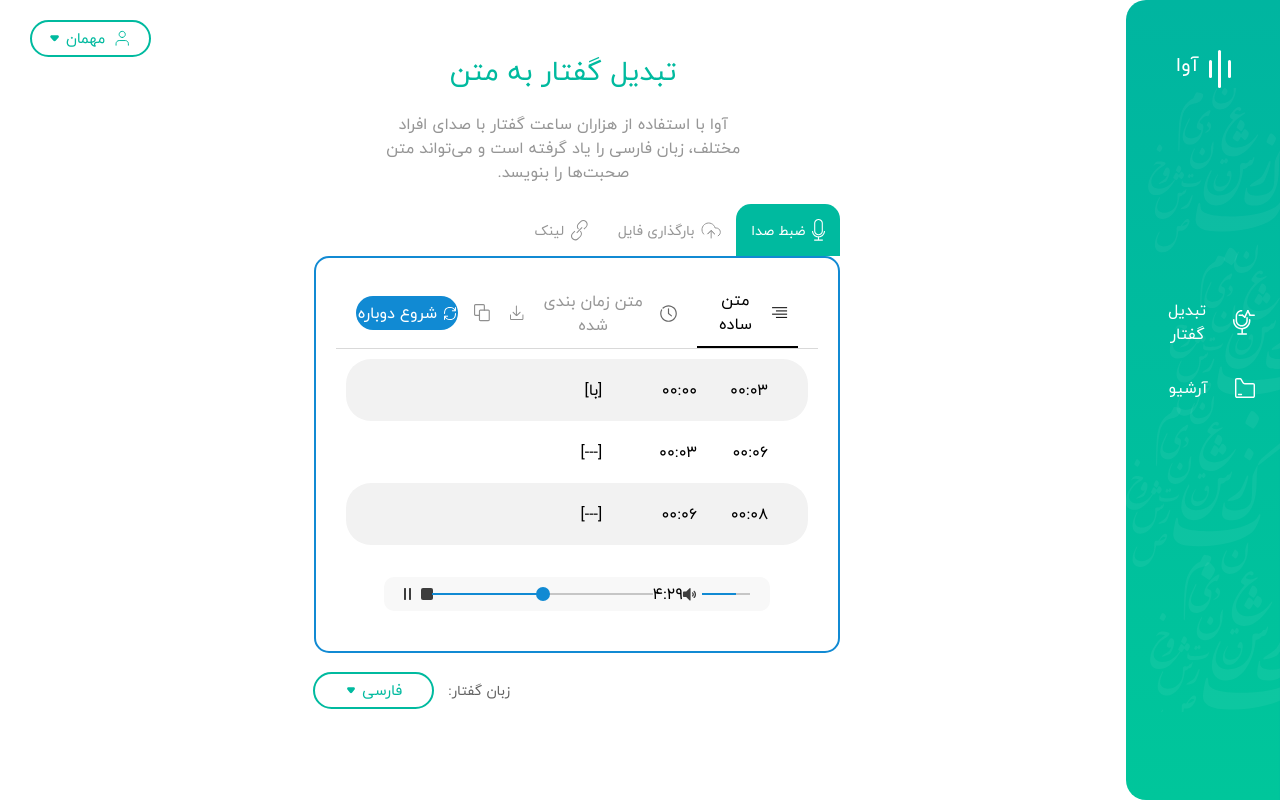
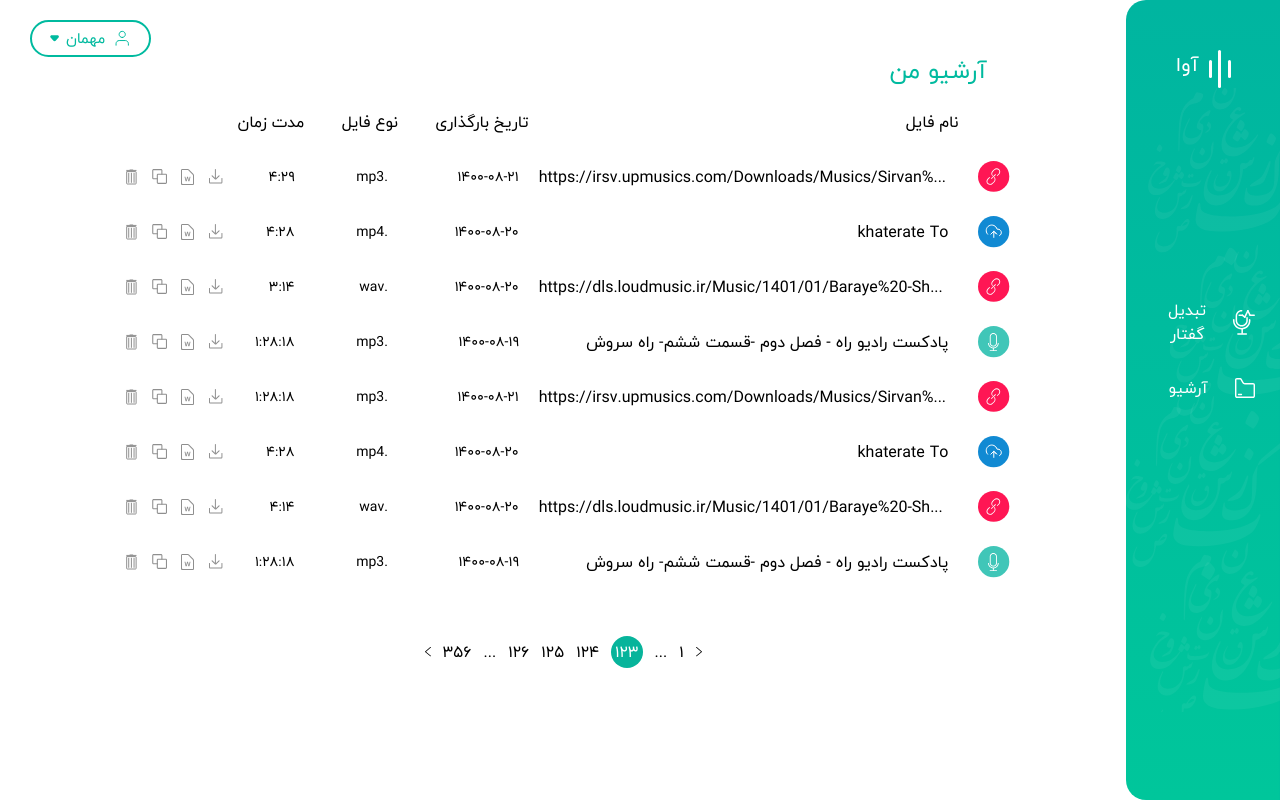
Before and after one commit to amirparsaro/ava-front-end, a React (Create React App) app: page /archive in a window 1280 px wide. Built offline with nearby package versions, Linux system fonts and the light colour scheme.

Commit message:
create navigation component for archive page

```diff
--- a/src/App.css
+++ b/src/App.css
@@ -586,6 +586,7 @@
   gap: 10px;
   height: 95%;
   width: 100%;
+  padding-bottom: 0;
 }
 
 .time-box-container {
--- a/src/App.js
+++ b/src/App.js
@@ -7,22 +7,24 @@ import Upload from "./components/main-content/convert/Upload";
 import Language from "./components/main-content/Language";
 import ArchiveTitle from "./components/main-content/archive/ArchiveTitle";
 import ArchiveGrid from "./components/main-content/archive/ArchiveGrid";
+import NavigationBox from "./components/main-content/archive/NavigationBox";
 
 function App() {
   return (
     <div className="App">
       <SideBar />
-      <div className="main-content">
+      {/* <div className="main-content">
         <UserDropDown />
         <MainTitle />
         <Upload />
         <Language />
-      </div>
-      {/* <div className="main-content">
+      </div> */}
+      <div className="main-content">
         <UserDropDown />
         <ArchiveTitle />
         <ArchiveGrid />
-      </div> */}
+        <NavigationBox />
+      </div>
     </div>
   );
 }
--- a/src/Archive.css
+++ b/src/Archive.css
@@ -101,3 +101,11 @@
 .hoverable {
   transition: 0.25s ease-in-out;
 }
+
+.number-text p, .number-text img {
+  @apply cursor-pointer;
+}
+
+.exclude-pointer {
+  @apply cursor-default !important;
+}
--- /dev/null
+++ b/src/components/main-content/archive/NavigationBox.jsx
@@ -0,0 +1,25 @@
+import "../../../Archive.css";
+import leftArrowIcon from "../../../assets/images/left-arrow-Icon.svg";
+import rightArrowIcon from "../../../assets/images/right-arrow-Icon.svg";
+import { toPersianDigits } from "../../../utilities/utils";
+
+const NavigationBox = () => {
+  return (
+    <div className="flex justify-center items-center h-[25px] mt-[50px]">
+      <div className="w-1/4 flex justify-center items-center h-full gap-3 number-text">
+        <img src={rightArrowIcon} alt="right-arrow-icon"></img>
+        <p>{toPersianDigits("1")}</p>
+        <p className="exclude-pointer">...</p>
+        <p className="bg-[#07B49B] rounded-full text-white p-1">{toPersianDigits("123")}</p>
+        <p>{toPersianDigits("124")}</p>
+        <p>{toPersianDigits("125")}</p>
+        <p>{toPersianDigits("126")}</p>
+        <p className="exclude-pointer">...</p>
+        <p>{toPersianDigits("356")}</p>
+        <img src={leftArrowIcon} alt="left-arrow-icon"></img>
+      </div>
+    </div>
+  );
+};
+
+export default NavigationBox;
```
Also changed, not shown: src/assets/images/left-arrow-Icon.svg (added), src/assets/images/right-arrow-Icon.svg (added).
